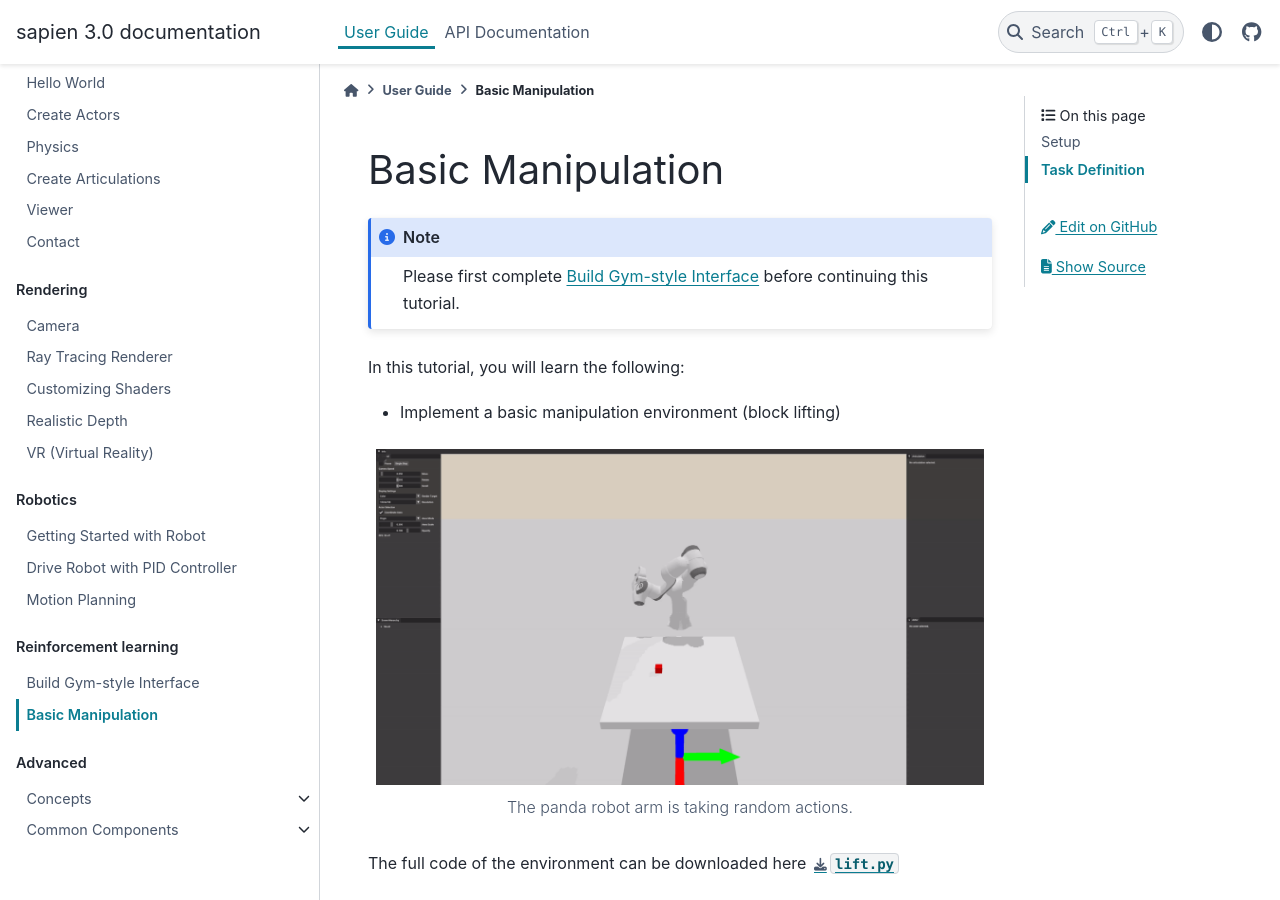
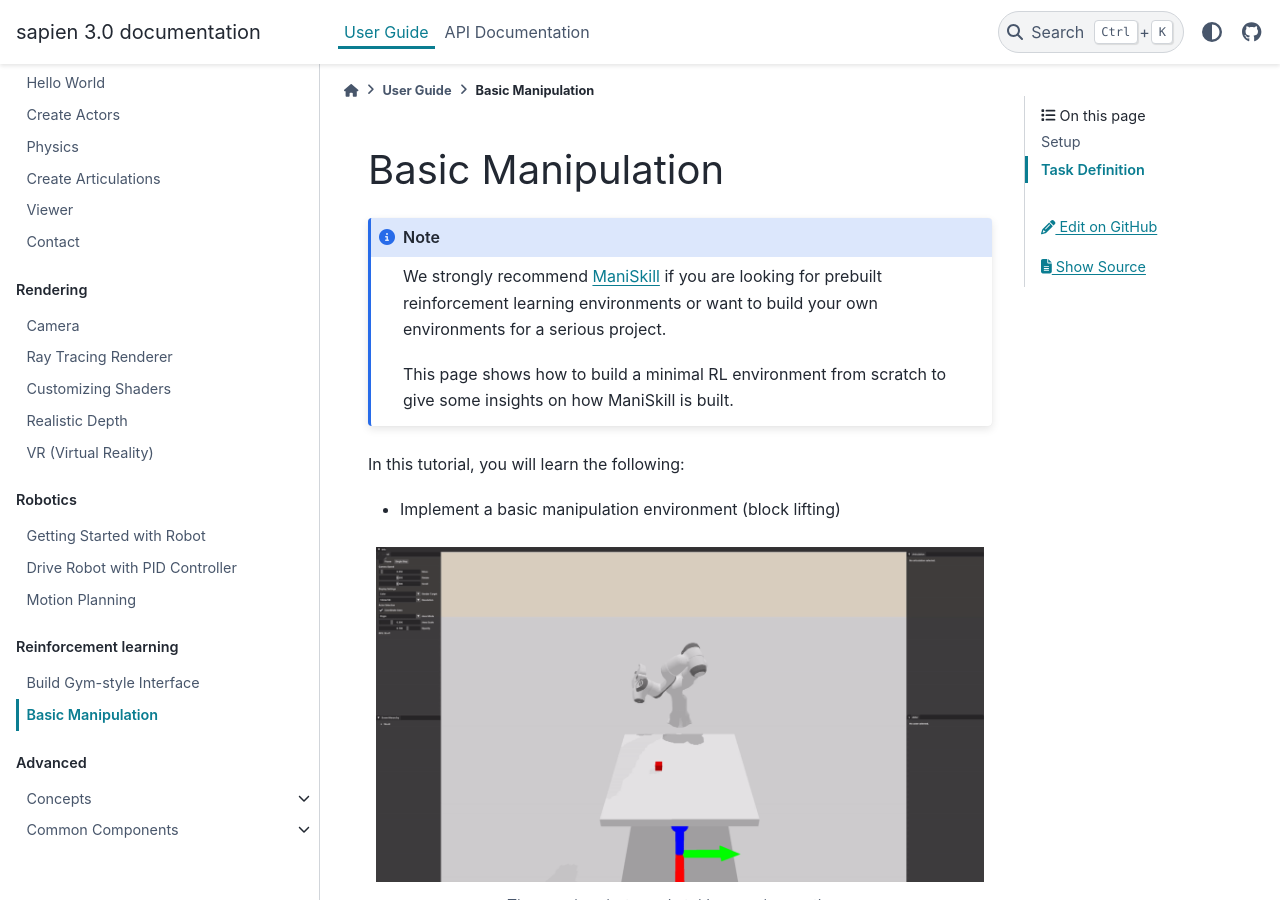
Before and after one commit to sapien-sim/docs, a Sphinx documentation site: the page built from docs/user_guide/rl/manipulation.rst, in a window 1280 px wide and 900 px high. Built offline with Sphinx 7.4.7 and the PyData theme 0.15.4, drawn with Linux system fonts in a browser that asks for light colours.

Commit message:
update docs for maniskill

```diff
--- a/docs/user_guide/rl/manipulation.rst
+++ b/docs/user_guide/rl/manipulation.rst
@@ -6,7 +6,12 @@ Basic Manipulation
 .. highlight:: python
 
 .. note::
-   Please first complete :ref:`gym` before continuing this tutorial.
+   We strongly recommend `ManiSkill <https://github.com/haosulab/ManiSkill>`_
+   if you are looking for prebuilt reinforcement learning environments or want
+   to build your own environments for a serious project.
+
+   This page shows how to build a minimal RL environment from scratch to give
+   some insights on how ManiSkill is built.
 
 In this tutorial, you will learn the following:
 
```
Also changed, not shown: docs/user_guide/rl/gym.rst (+6 -1 lines).
